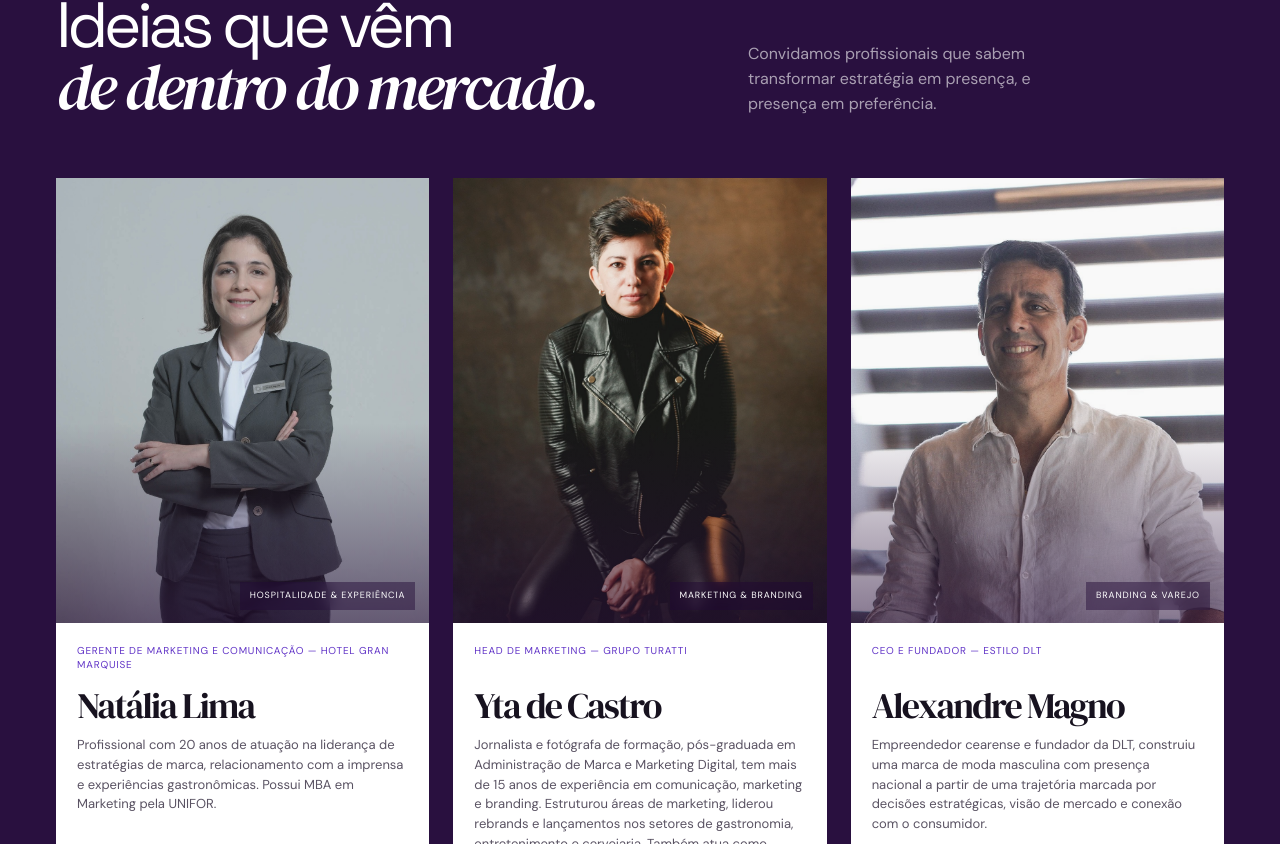
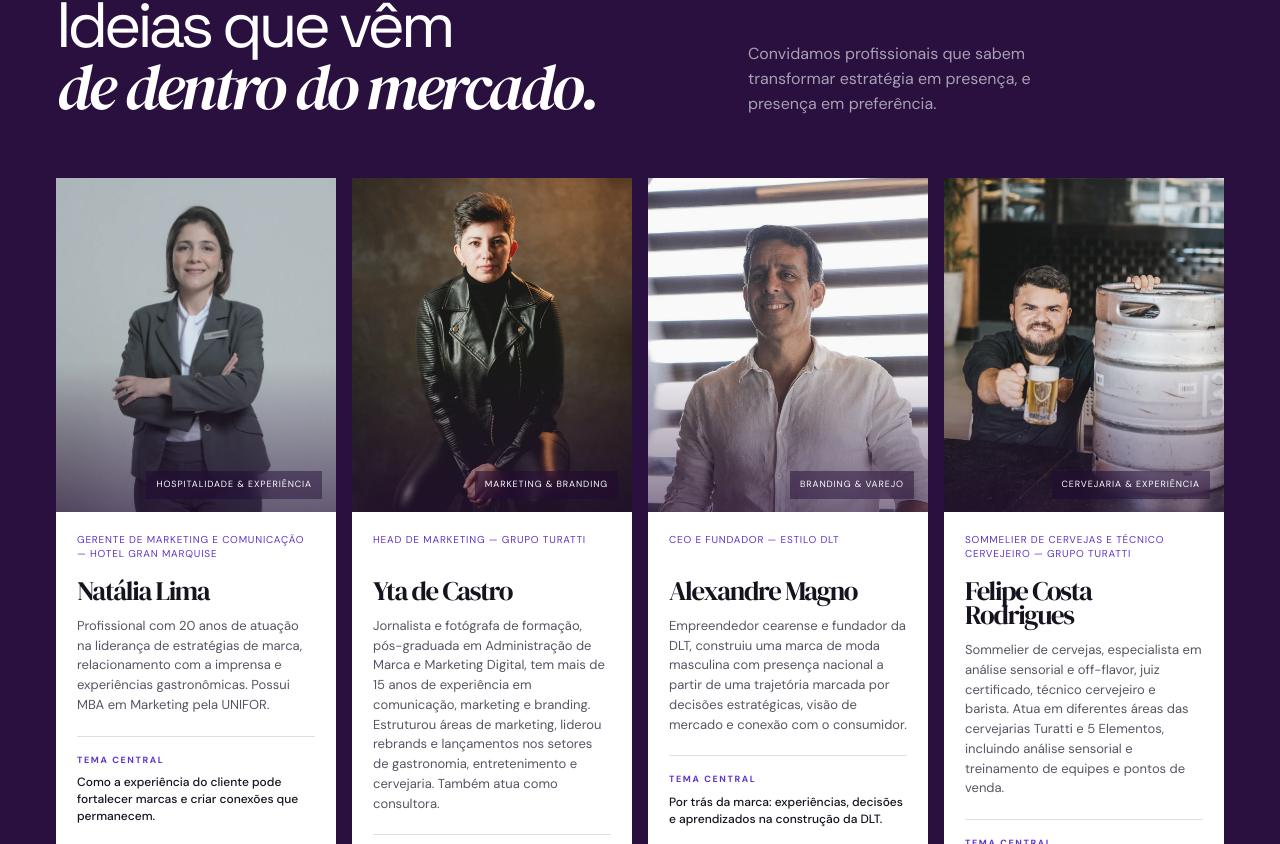
Before and after one commit to BrandExperience-26/BrandExperience, a React (Vite) app in the folder client/: page / in a window 1280 px wide. Shown: the part 1956-2800 px from the top of the page. Built offline with nearby package versions, Linux system fonts and the light colour scheme.

Commit message:
Make four speaker cards responsive in a row

```diff
--- a/client/src/index.css
+++ b/client/src/index.css
@@ -147,7 +147,7 @@
 .section-heading--split { display: grid; grid-template-columns: 1.1fr .9fr; gap: 110px; align-items: end; margin-bottom: 68px; }
 .section-heading--split h2 { color: #fff; }
 .section-heading--split p { max-width: 350px; margin: 0 0 2px; color: rgba(255,255,255,.6); font-size: 16px; line-height: 1.55; }
-.speaker-grid { display: grid; grid-template-columns: repeat(3, 1fr); gap: 24px; }
+.speaker-grid { display: grid; grid-template-columns: repeat(4, minmax(0, 1fr)); gap: 16px; }
 .speaker-card { color: var(--ink); background: #fff; }
 .speaker-card__image { position: relative; aspect-ratio: .84; overflow: hidden; background: #cab8e9; }
 .speaker-card__image::after { content: ""; position: absolute; inset: 0; background: linear-gradient(180deg, transparent 55%, rgba(38, 11, 55, .55)); pointer-events: none; }
@@ -157,7 +157,7 @@
 .speaker-card__tag { position: absolute; z-index: 1; right: 14px; bottom: 13px; padding: 7px 10px; color: #fff; background: rgba(32, 7, 51, .45); backdrop-filter: blur(8px); font-size: 9px; letter-spacing: .1em; text-transform: uppercase; }
 .speaker-card__body { padding: 21px 21px 24px; }
 .speaker-card__role { min-height: 31px; margin: 0 0 15px; color: var(--violet); font-size: 10px; letter-spacing: .08em; line-height: 1.45; text-transform: uppercase; }
-.speaker-card h3 { margin: 0 0 13px; font-family: "DM Serif Display", serif; font-size: 36px; font-weight: 400; letter-spacing: -.05em; line-height: .9; }
+.speaker-card h3 { margin: 0 0 13px; font-family: "DM Serif Display", serif; font-size: clamp(23px, 2.1vw, 32px); font-weight: 400; letter-spacing: -.05em; line-height: .9; }
 .speaker-card__bio { min-height: 96px; margin: 0; color: var(--ink-soft); font-size: 13px; line-height: 1.52; }
 .speaker-card__topic { margin-top: 21px; padding-top: 17px; border-top: 1px solid var(--line); }
 .speaker-card__topic span { display: block; margin-bottom: 7px; color: var(--violet); font-size: 9px; font-weight: 700; letter-spacing: .18em; text-transform: uppercase; }
@@ -283,7 +283,7 @@
   .manifesto-grid__copy { padding-top: 0; }
   .manifesto-grid__principles { grid-template-columns: repeat(2, 1fr); }
   .section-heading--split { gap: 40px; }
-  .speaker-grid { gap: 14px; }
+  .speaker-grid { grid-template-columns: repeat(2, minmax(0, 1fr)); gap: 14px; }
   .speaker-card__body { padding: 17px; }
   .speaker-card h3 { font-size: 29px; }
   .speaker-card__bio { min-height: 130px; font-size: 12px; }
@@ -313,7 +313,7 @@
   .section-heading { margin-bottom: 38px; }
   .section-heading--split { gap: 27px; margin-bottom: 42px; }
   .section-heading--split p { font-size: 14px; }
-  .speaker-grid { grid-template-columns: 1fr; gap: 30px; }
+  .speaker-grid { grid-template-columns: repeat(2, minmax(0, 1fr)); gap: 14px; }
   .speaker-card__image { aspect-ratio: 1.04; }
   .speaker-card__bio { min-height: unset; }
   .speaker-note { justify-content: flex-start; line-height: 1.5; }
@@ -433,3 +433,5 @@
   .footer-credit__evelyn, .footer-credit__fonte { max-width: 43vw; height: 48px; }
   .footer-bottom { padding-top: 16px; }
 }
+
+@media (max-width: 420px) { .speaker-grid { grid-template-columns: 1fr; gap: 24px; } }
```
